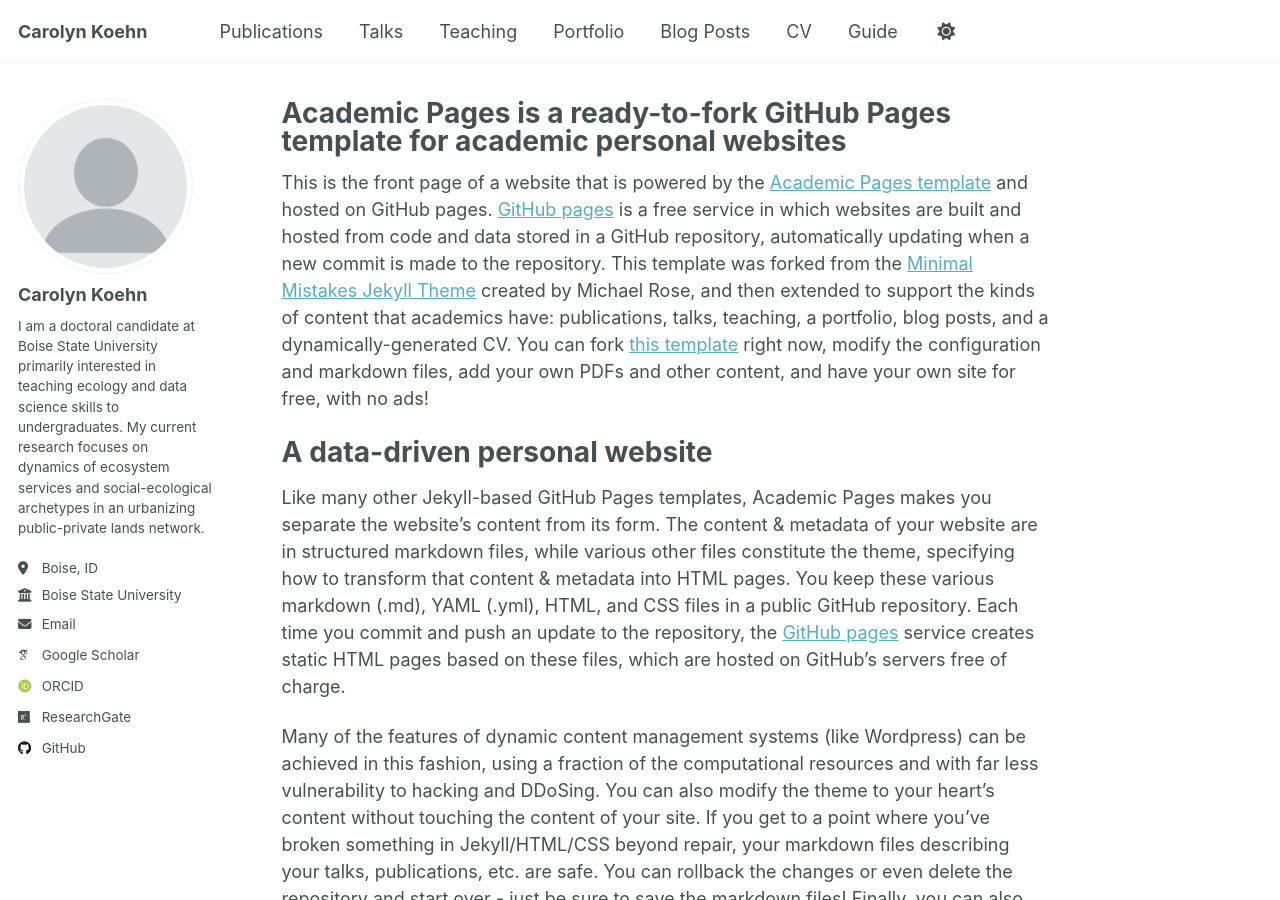
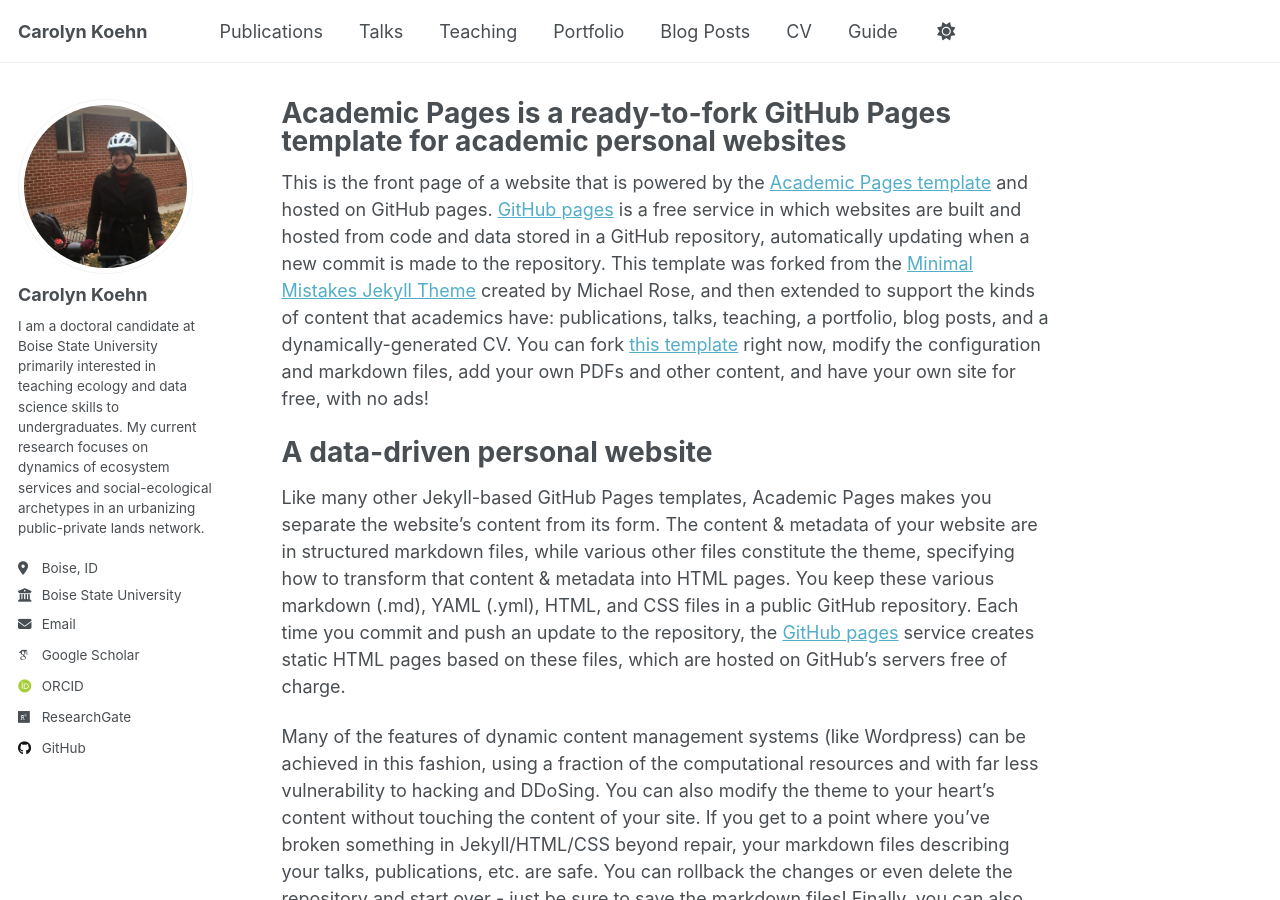
Before and after one commit to CarolynKoehn/CarolynKoehn.github.io, a Jekyll site: the page built from _pages/about.md, in a window 1280 px wide and 900 px high. Built offline with Jekyll 4.4.1, drawn with Linux system fonts in a browser that asks for light colours; some web fonts are replaced.

Commit message:
add profile picture

```diff
--- a/_config.yml
+++ b/_config.yml
@@ -12,7 +12,7 @@ site_theme               : "default"
 title                    : "Carolyn Koehn"
 title_separator          : "-"
 name                     : &name "Carolyn Koehn"
-description              : &description "personal description"
+description              : &description "Doctoral candidate primarily interested in teaching undergraduates at the intersection of ecology and data science"
 url                      : https://CarolynKoehn.github.io # the base hostname & protocol for your site e.g. "https://[your GitHub username].github.io" or if you already have some other page hosted on Github then use "https://[your GitHub username].github.io/[Your Repo Name]"
 baseurl                  : "" # the subpath of your site, e.g. "/blog"
 repository               : "CarolynKoehn/CarolynKoehn.github.io"
@@ -22,7 +22,7 @@ repository               : "CarolynKoehn/CarolynKoehn.github.io"
 #               Additional customization can be done by editing /_includes/author-profile.html
 author:
   # Biographic information
-  avatar           : "profile.png"
+  avatar           : "CK_with_bike.png"
   name             : "Carolyn Koehn"
   pronouns         : # example: "she/her"
   bio              : "I am a doctoral candidate at Boise State University primarily interested in teaching ecology and data science skills to undergraduates. My current research focuses on dynamics of ecosystem services and social-ecological archetypes in an urbanizing public-private lands network."
```
Also changed, not shown: images/CK_with_bike.png (added), images/profile.png (deleted).
